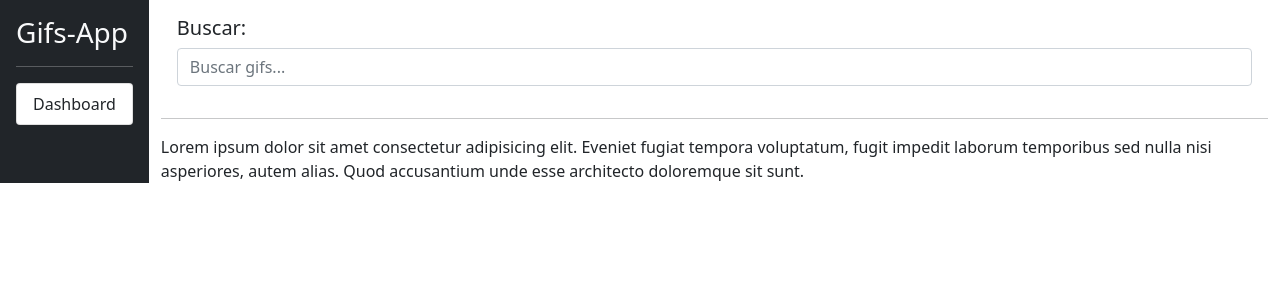
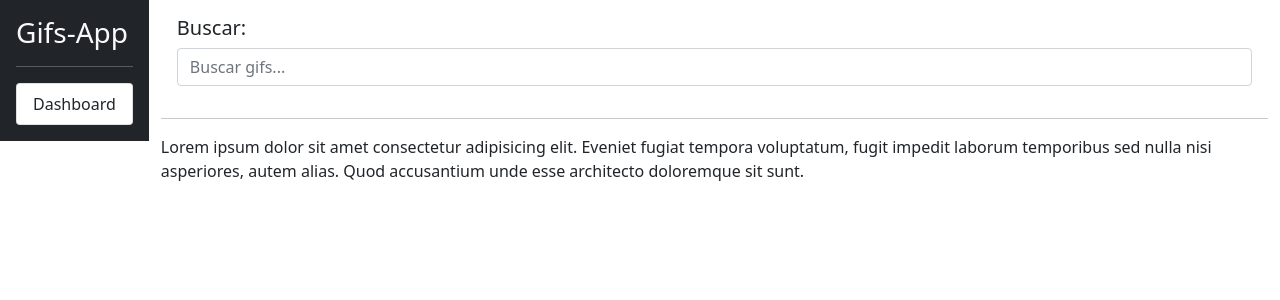
Before and after one commit to FelixPJ-86/Angular-02-gifsApp, an Angular app: page / in a window 1280 px wide. Shown: the top 300 px of the page. Built offline with nearby package versions, Linux system fonts and the light colour scheme.

Commit message:
fin tema7 video 6

```diff
--- a/src/app/app.component.html
+++ b/src/app/app.component.html
@@ -1,13 +1,7 @@
 <div class="d-flex">
-  <div class="bg-dark border-right p-3" id="siderbar">
-    <h3 class="text-light">Gifs-App</h3>
-    <hr class="text-white" />
-    <div class="list-group list-reset">
-      <a href="#" class="list-group-item list-group-item-action">Dashboard</a>
-    </div>
-  </div>
-<!-- fin de sidebar -->
 
+
+<app-sidebar></app-sidebar>
 
   <div class="container">
     <div class="row p-3">
--- a/src/app/app.module.ts
+++ b/src/app/app.module.ts
@@ -3,6 +3,7 @@
 
 import { AppRoutingModule } from './app-routing.module';
 import { AppComponent } from './app.component';
+import { SharedModule } from './shared/shared.module';
 
 @NgModule({
   declarations: [
@@ -10,7 +11,8 @@
   ],
   imports: [
     BrowserModule,
-    AppRoutingModule
+    AppRoutingModule,
+    SharedModule
   ],
   providers: [],
   bootstrap: [AppComponent]
--- /dev/null
+++ b/src/app/shared/sidebar/sidebar.component.html
@@ -0,0 +1,7 @@
+<div class="bg-dark border-right p-3" id="siderbar">
+    <h3 class="text-light">Gifs-App</h3>
+    <hr class="text-white" />
+    <div class="list-group list-reset">
+      <a href="#" class="list-group-item list-group-item-action">Dashboard</a>
+    </div>
+  </div>
--- /dev/null
+++ b/src/app/shared/sidebar/sidebar.component.ts
@@ -0,0 +1,16 @@
+import { Component, OnInit } from '@angular/core';
+
+@Component({
+  selector: 'app-sidebar',
+  templateUrl: './sidebar.component.html',
+  styles: [
+  ]
+})
+export class SidebarComponent implements OnInit {
+
+  constructor() { }
+
+  ngOnInit(): void {
+  }
+
+}
```
Also changed, not shown: src/app/shared/shared.module.ts (added, +16 -0 lines).
